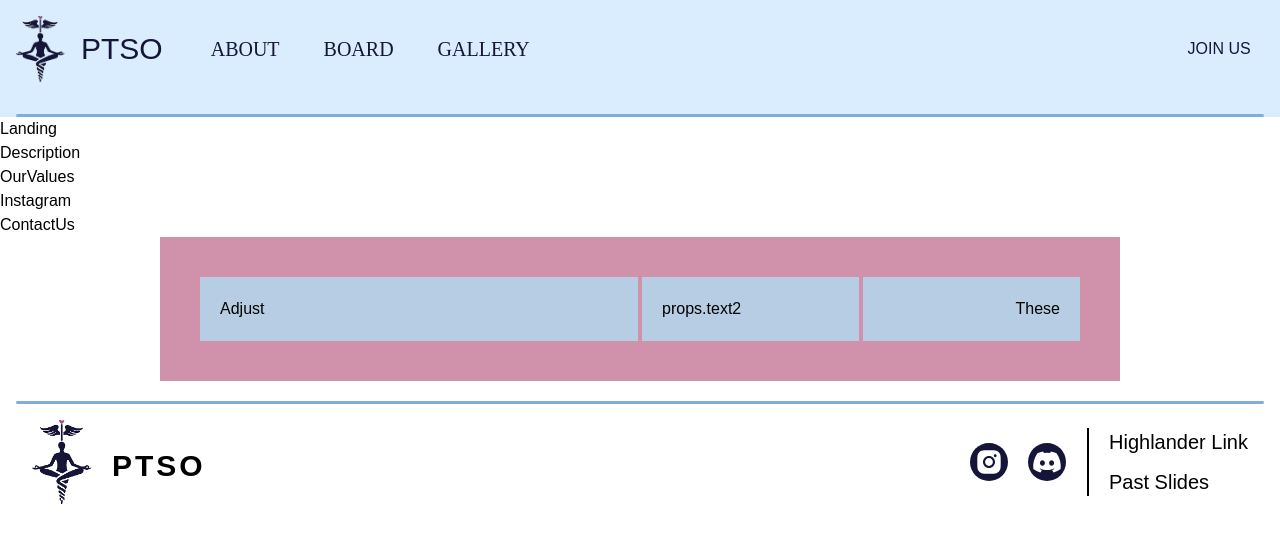
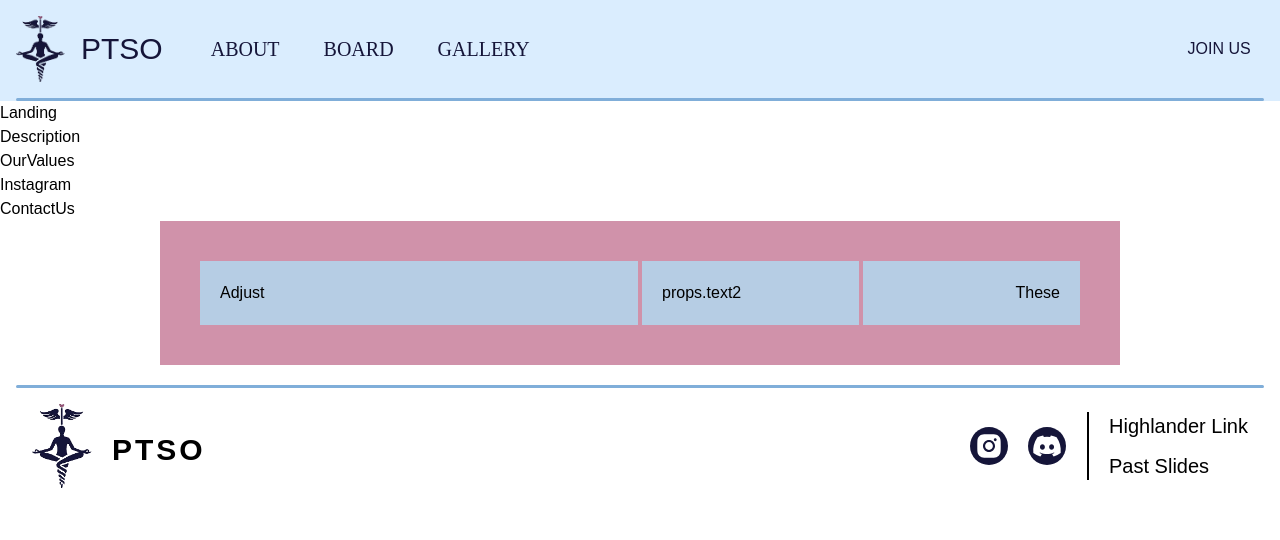
Before and after one commit to acm-ucr/ptso-website, a Next.js app: page / in a window 1280 px wide. Shown: the top 540 px of the page. Built offline with nearby package versions, Linux system fonts and the light colour scheme; a web font is replaced by a local one.

Commit message:
Fix margin for normal nav bar

```diff
--- a/src/components/Navbar.tsx
+++ b/src/components/Navbar.tsx
@@ -67,7 +67,7 @@ const Navbar = () => {
           <div className="border-b">JOIN US</div>
         </div>
       </div>
-      <div className="mx-4 pt-4">
+      <div className="mx-4 pt-4 md:pt-0">
         <Divider />
       </div>
     </div>
```
